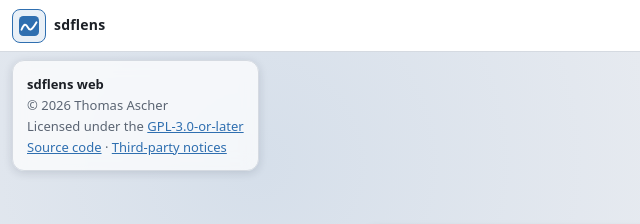
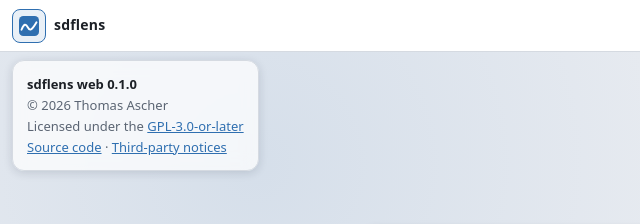
Before and after one commit to aschet/sdflens-web, a website built with Vite: page index.html in a window 1280 px wide. Both pictures are taken after a click on the button 29 px from the left and 25 px from the top of the page. Shown: the top 224 px of the page, 0-640 px from the left. Built offline with nearby package versions, Linux system fonts and the light colour scheme.

Commit message:
Show the version in the About panel

```diff
--- a/index.html
+++ b/index.html
@@ -107,7 +107,7 @@
   </aside>
 
   <aside id="about" class="popover about" hidden aria-label="About">
-    <strong>sdflens web</strong>
+    <strong>sdflens web <span id="aboutVersion"></span></strong>
     <span>© 2026 Thomas Ascher</span>
     <span>Licensed under the <a href="https://spdx.org/licenses/GPL-3.0-or-later.html" target="_blank" rel="noopener">GPL-3.0-or-later</a></span>
     <span><a href="https://github.com/aschet/sdflens-web" target="_blank" rel="noopener">Source code</a> · <a href="https://github.com/aschet/sdflens-web/blob/main/THIRD-PARTY-NOTICES.txt" target="_blank" rel="noopener">Third-party notices</a></span>
--- a/src/main.ts
+++ b/src/main.ts
@@ -3,6 +3,7 @@
 // SPDX-License-Identifier: GPL-3.0-or-later
 
 import './style.css';
+import { version } from '../package.json';
 import { buildLut, colormapNames, DEFAULT_COLORMAP } from './colormap';
 import { readFile } from './formats';
 import {
@@ -35,6 +36,7 @@ type ViewName = '3d' | '2d' | 'profile';
 // eslint-disable-next-line @typescript-eslint/no-unnecessary-type-parameters
 const $ = <T extends HTMLElement>(id: string): T => document.getElementById(id) as T;
 const app = $('app');
+$('aboutVersion').textContent = version;
 
 const state = {
   file: null as SurfaceFile | null,
--- a/tsconfig.json
+++ b/tsconfig.json
@@ -18,7 +18,8 @@
     "exactOptionalPropertyTypes": true,
     "verbatimModuleSyntax": true,
     "erasableSyntaxOnly": true,
-    "forceConsistentCasingInFileNames": true
+    "forceConsistentCasingInFileNames": true,
+    "resolveJsonModule": true
   },
   "include": ["src", "test", "*.config.ts"]
 }
```
